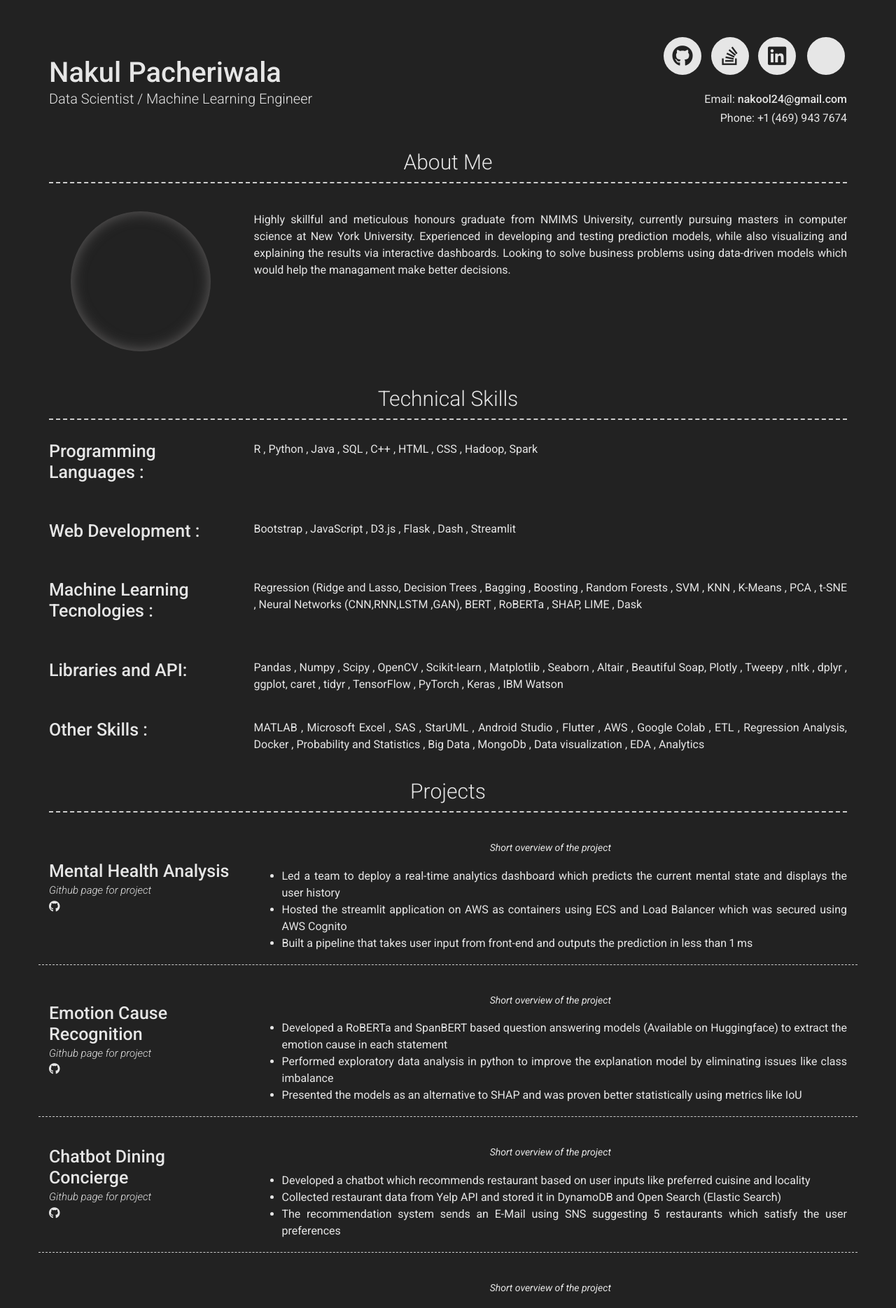
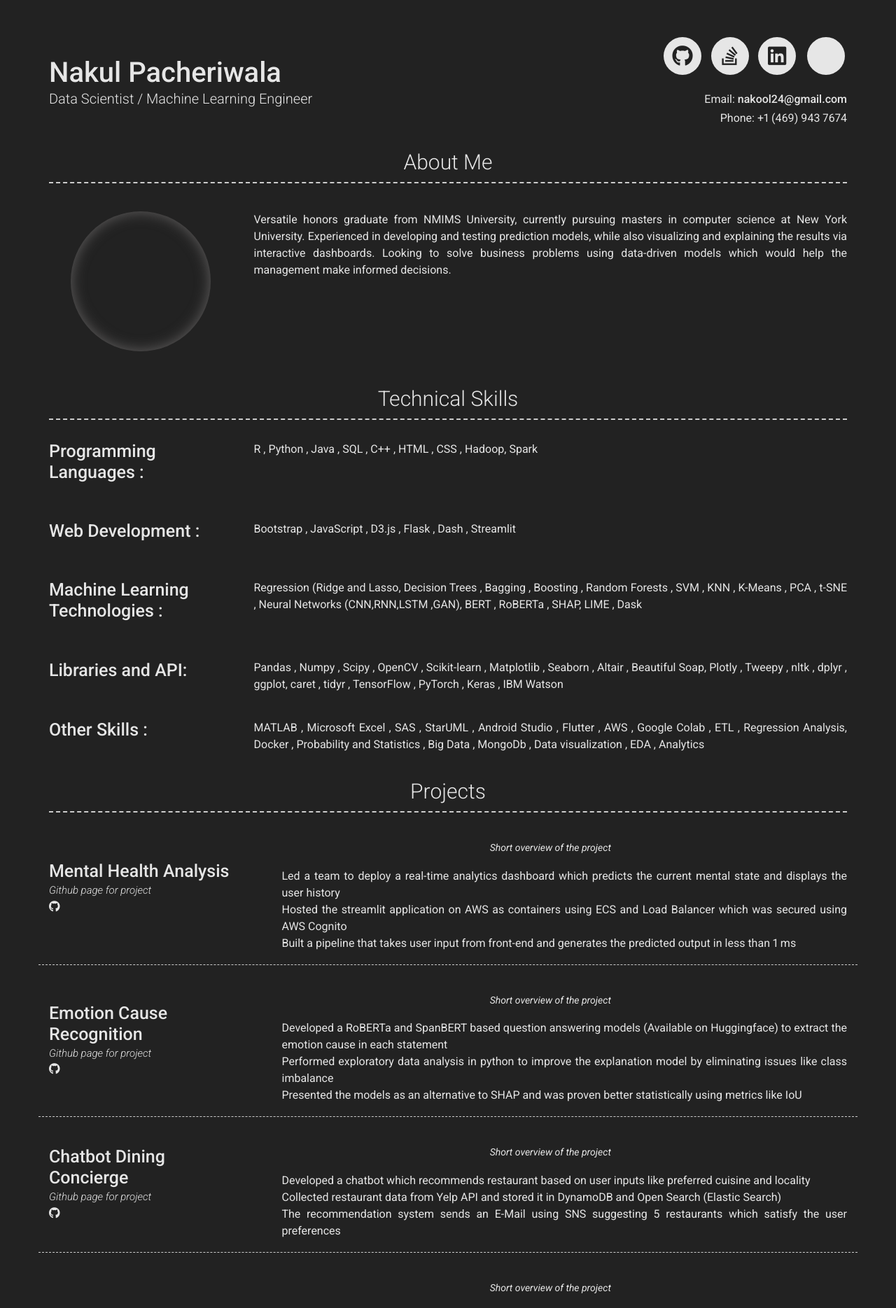
Before and after one commit to Nakul24-1/Nakul.github.io, a Jekyll site: the page built from index.md, in a window 1280 px wide. Shown: the top 1869 px of the page at 70% size. Built offline with Jekyll 4.4.1, drawn with Linux system fonts in a browser that asks for light colours; nearby versions of some CDN libraries.

Commit message:
Update 3

```diff
--- a/_config.yml
+++ b/_config.yml
@@ -54,9 +54,9 @@ additional_links:
 # about_title: About Me (Use this to override about section title)
 about_profile_image: Directory of profile image (eg. images/profile.jpg)
 about_content: | # this will include new lines to allow paragraphs
-  Highly skillful and meticulous honours graduate from NMIMS University, currently pursuing masters in computer science at New York University.
+  Versatile honors graduate from NMIMS University, currently pursuing masters in computer science at New York University.
   Experienced in developing and testing prediction models, while also visualizing and explaining the results via interactive dashboards.
-  Looking to solve business problems using data-driven models which would help the managament make better decisions.
+  Looking to solve business problems using data-driven models which would help the management make informed decisions.
 
 
 
@@ -76,7 +76,7 @@ content:
           Bootstrap , JavaScript , D3.js , Flask , Dash , Streamlit
       - layout: left
         title: >
-          Machine Learning Tecnologies :
+          Machine Learning Technologies :
         description: |
           Regression (Ridge and Lasso, Decision Trees , Bagging , Boosting , Random Forests , SVM , KNN , K-Means ,
           PCA , t-SNE , Neural Networks (CNN,RNN,LSTM ,GAN), BERT , RoBERTa , SHAP, LIME , Dask
@@ -112,7 +112,7 @@ content:
         description: | # this will include new lines to allow paragraphs
           - Led a team to deploy a real-time analytics dashboard which predicts the current mental state and displays the user history
           - Hosted the streamlit application on AWS as containers using ECS and Load Balancer which was secured using AWS Cognito
-          - Built a pipeline that takes user input from front-end and outputs the prediction in less than 1 ms
+          - Built a pipeline that takes user input from front-end and generates the predicted output in less than 1 ms
       - layout: left
         border: weak  # Value of `weak` will display a weak border below this item. # Any
                       # other value (or no value) means no border will be displayed
--- a/_sass/type.scss
+++ b/_sass/type.scss
@@ -60,7 +60,7 @@ h3 {
 }
 
 h4 {
-  font-weight: 300;
+  font-weight: 250;
   font-size:2.5rem;
   margin-bottom:3px;
 }
@@ -68,6 +68,10 @@ h4 {
 p, ul {
   font-size: 1.6rem;
   text-align: justify;
+}
+
+ul {
+  list-style: none;;
 }
 
 a i {
```
Also changed, not shown: screenshot.png (deleted).
